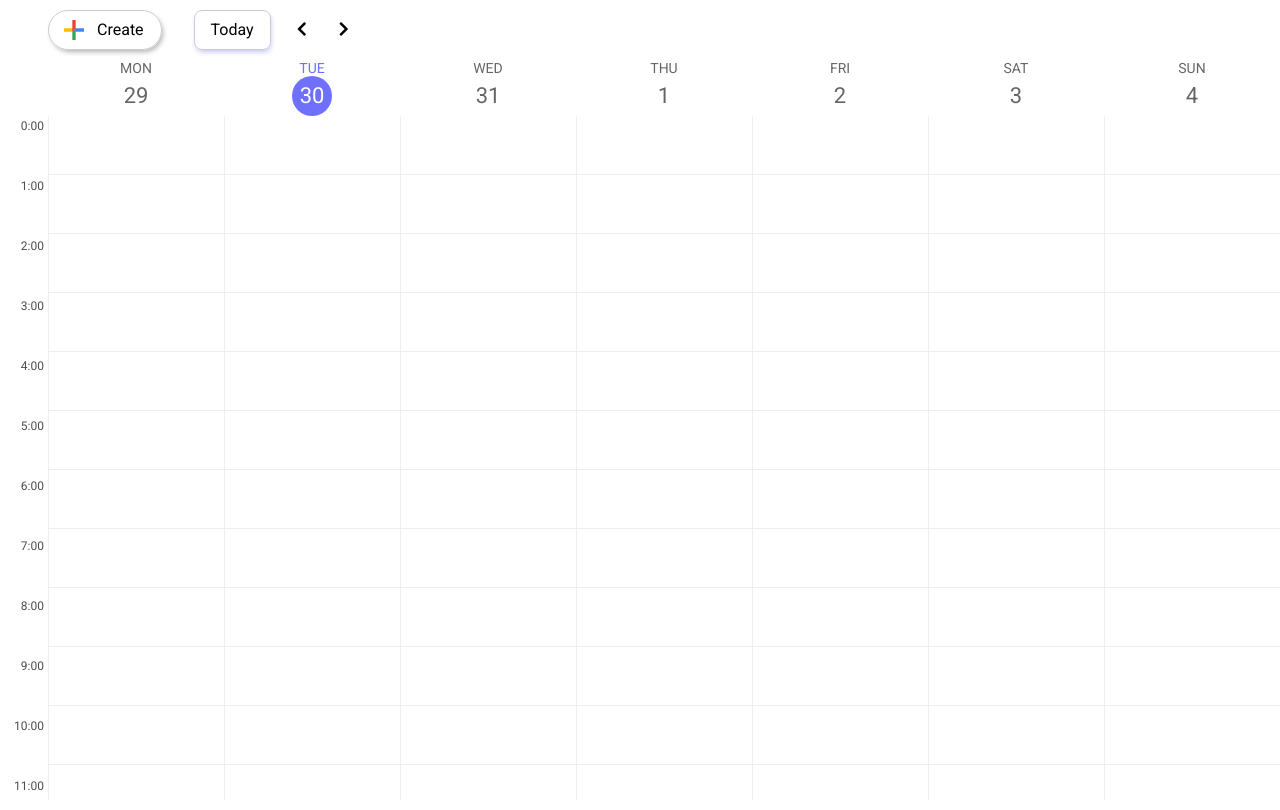
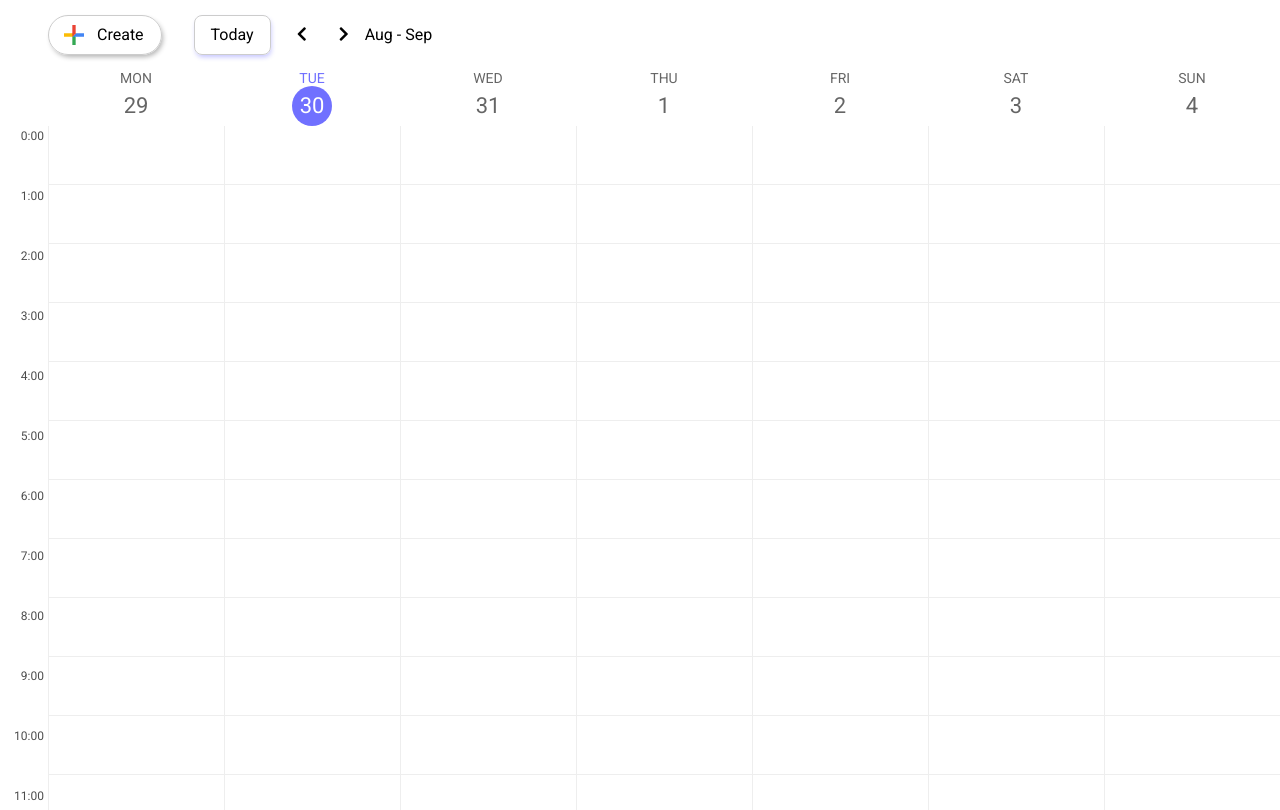
Before and after one commit to iniacor/Calendar-on-React, a React app: page / in a window 1280 px wide. Built offline with nearby package versions, Linux system fonts and the light colour scheme.

Commit message:
add change

```diff
--- a/package.json
+++ b/package.json
@@ -18,6 +18,7 @@
     "@babel/preset-react": "^7.16.0",
     "babel-loader": "^8.2.3",
     "clean-webpack-plugin": "^4.0.0",
+    "copy-webpack-plugin": "^11.0.0",
     "css-loader": "^6.5.1",
     "eslint": "^7.32.0",
     "eslint-config-airbnb-base": "^14.2.1",
--- a/src/App.jsx
+++ b/src/App.jsx
@@ -1,4 +1,4 @@
-import React, { Component } from 'react';
+import React, { useState } from 'react';
 import Header from './components/header/Header.jsx';
 import Calendar from './components/calendar/Calendar.jsx';
 
@@ -6,22 +6,40 @@ import { getWeekStartDate, generateWeekRange } from '../src/utils/dateUtils.js';
 
 import './common.scss';
 
-class App extends Component {
-  state = {
-    weekStartDate: new Date(),
+const App = () => {
+  const DAYS_IN_WEEK = 7;
+
+  const [weekStartDate, setWeekStartDate] = useState(new Date());
+
+  const weekDates = generateWeekRange(getWeekStartDate(weekStartDate));
+  const currentDate = new Date(weekStartDate).getDate();
+
+  const prevWeekHandler = () => {
+    setWeekStartDate(
+      new Date(weekStartDate.setDate(currentDate - DAYS_IN_WEEK))
+    );
   };
 
-  render() {
-    const { weekStartDate } = this.state;
-    const weekDates = generateWeekRange(getWeekStartDate(weekStartDate));
+  const nextWeekHandler = () => {
+    setWeekStartDate(
+      new Date(weekStartDate.setDate(currentDate + DAYS_IN_WEEK))
+    );
+  };
 
-    return (
-      <>
-        <Header />
-        <Calendar weekDates={weekDates} />
-      </>
-    );
-  }
-}
+  const toCurrentWeekHandler = () => {
+    setWeekStartDate(new Date());
+  };
+  return (
+    <>
+      <Header
+        prevWeekHandler={prevWeekHandler}
+        nextWeekHandler={nextWeekHandler}
+        toCurrentWeekHandler={toCurrentWeekHandler}
+        weekStartDate={weekStartDate}
+      />
+      <Calendar weekDates={weekDates} />
+    </>
+  );
+};
 
 export default App;
--- a/src/components/calendar/Calendar.jsx
+++ b/src/components/calendar/Calendar.jsx
@@ -1,4 +1,4 @@
-import React, { Component } from 'react';
+import React, { useState } from 'react';
 
 import Navigation from './../navigation/Navigation';
 import Week from '../week/Week';
@@ -7,26 +7,19 @@ import events from '../../gateway/events';
 
 import './calendar.scss';
 
-class Calendar extends Component {
-  state = {
-    events,
-  };
-
-  render() {
-    const { weekDates } = this.props;
-
+const Calendar = ({ weekDates }) => {
+  const [events, setEvents] = useState([]);
   return (
     <section className="calendar">
       <Navigation weekDates={weekDates} />
       <div className="calendar__body">
         <div className="calendar__week-container">
           <Sidebar />
-            <Week weekDates={weekDates} events={this.state.events} />
+          <Week weekDates={weekDates} events={events} />
         </div>
       </div>
     </section>
   );
-  }
-}
+};
 
 export default Calendar;
--- a/src/components/header/Header.jsx
+++ b/src/components/header/Header.jsx
@@ -1,8 +1,19 @@
 import React from 'react';
+import moment from 'moment';
 
 import './header.scss';
 
-const Header = () => {
+const Header = ({
+  prevWeekHandler,
+  nextWeekHandler,
+  toCurrentWeekHandler,
+  weekStartDate,
+}) => {
+  const currentFullMonth = moment(weekStartDate).format('MMMM');
+  const currentMonthEnd = moment(weekStartDate).format('MMM');
+  const nextMonthStart = moment(weekStartDate).add(1, 'month').format('MMM');
+  const betweenMonth = `${currentMonthEnd} - ${nextMonthStart}`;
+
   return (
     <header className="header">
       <button className="button create-event-btn">
@@ -23,14 +34,27 @@ const Header = () => {
         Create
       </button>
       <div className="navigation">
-        <button className="navigation__today-btn button">Today</button>
-        <button className="icon-button navigation__nav-icon">
+        <button
+          className="navigation__today-btn button"
+          onClick={toCurrentWeekHandler}
+        >
+          Today
+        </button>
+        <button
+          className="icon-button navigation__nav-icon"
+          onClick={prevWeekHandler}
+        >
           <i className="fas fa-chevron-left"></i>
         </button>
-        <button className="icon-button navigation__nav-icon">
+        <button
+          className="icon-button navigation__nav-icon"
+          onClick={nextWeekHandler}
+        >
           <i className="fas fa-chevron-right"></i>
         </button>
-        <span className="navigation__displayed-month"></span>
+        <span className="navigation__displayed-month">
+          {weekStartDate.getDate() > 28 ? betweenMonth : currentFullMonth}
+        </span>
       </div>
     </header>
   );
--- a/src/components/header/header.scss
+++ b/src/components/header/header.scss
@@ -1,6 +1,6 @@
 .header {
   display: flex;
-  height: 60px;
+  height: 70px;
   padding: 0 48px;
   align-items: center;
 }
--- a/src/components/navigation/CalendarDayLable.jsx
+++ b/src/components/navigation/CalendarDayLable.jsx
@@ -1,11 +1,13 @@
 import React from 'react';
+import { days } from '../../utils/dateUtils.js';
 
-const CalendarDayLable = ({ days, currentDate, currentDay, dayDate }) => {
+const CalendarDayLable = ({ dayDate }) => {
+  const currentDate = new Date().getDate();
   return (
     <div className="calendar__day-label day-label">
       <span
         className={
-          days[dayDate.getDay()] === currentDay
+          dayDate.getDate() === currentDate
             ? 'day-label__day-name day-label__day-name_current'
             : 'day-label__day-name'
         }
--- a/src/components/navigation/Navigation.jsx
+++ b/src/components/navigation/Navigation.jsx
@@ -1,22 +1,11 @@
 import React from 'react';
 import CalendarDayLable from './CalendarDayLable';
 
-import { days } from '../../utils/dateUtils.js';
-
 const Navigation = ({ weekDates }) => {
-  const currentDate = new Date().getDate();
-  const currentDay = days[new Date().getDay()];
-
   return (
     <header className="calendar__header">
       {weekDates.map((dayDate) => (
-        <CalendarDayLable
-          key={Math.random().toString(16)}
-          days={days}
-          currentDate={currentDate}
-          currentDay={currentDay}
-          dayDate={dayDate}
-        />
+        <CalendarDayLable key={Math.random().toString(16)} dayDate={dayDate} />
       ))}
     </header>
   );
--- a/src/components/sidebar/Sidebar.jsx
+++ b/src/components/sidebar/Sidebar.jsx
@@ -3,7 +3,7 @@ import Timeslot from './Timeslot';
 
 import './sidebar.scss';
 
-const Sidebar = (props) => {
+const Sidebar = () => {
   const hours = Array(24)
     .fill()
     .map((val, index) => index);
@@ -11,7 +11,7 @@ const Sidebar = (props) => {
   return (
     <div className="calendar__time-scale">
       {hours.map((hour) => (
-        <Timeslot key={hour + 1} hour={hour} />
+        <Timeslot key={hour} hour={hour} />
       ))}
     </div>
   );
--- a/src/utils/dateUtils.js
+++ b/src/utils/dateUtils.js
@@ -31,17 +31,3 @@ export const formatMins = (mins) => {
 };
 
 export const days = ['Sun', 'Mon', 'Tue', 'Wed', 'Thu', 'Fri', 'Sat'];
-export const months = [
-  'January',
-  'February',
-  'March',
-  'April',
-  'May',
-  'June',
-  'July',
-  'August',
-  'September',
-  'October',
-  'November',
-  'December',
-];
--- a/webpack.config.js
+++ b/webpack.config.js
@@ -1,6 +1,7 @@
 const HtmlWebpackPlugin = require('html-webpack-plugin');
 const MiniCssExtractPlugin = require('mini-css-extract-plugin');
 const { CleanWebpackPlugin } = require('clean-webpack-plugin');
+const CopyPlugin = require('copy-webpack-plugin');
 const webpack = require('webpack');
 
 module.exports = (env, argv) => {
@@ -9,7 +10,6 @@ module.exports = (env, argv) => {
     entry: './src/index.jsx',
     output: {
       filename: 'bundle.js',
-      publicPath: '/',
     },
     module: {
       rules: [
@@ -37,6 +37,9 @@ module.exports = (env, argv) => {
       new HtmlWebpackPlugin({
         template: './src/index.html',
       }),
+      new CopyPlugin({
+        patterns: [{ from: '_redirects', to: '' }],
+      }),
     ],
     devServer: {
       historyApiFallback: true,
```
Also changed, not shown: src/components/modal/Modal.jsx (+5 -11 lines), 1 other file (tests, documents, lock files or other folders). Lines whose indentation alone changed are shown as unchanged.
